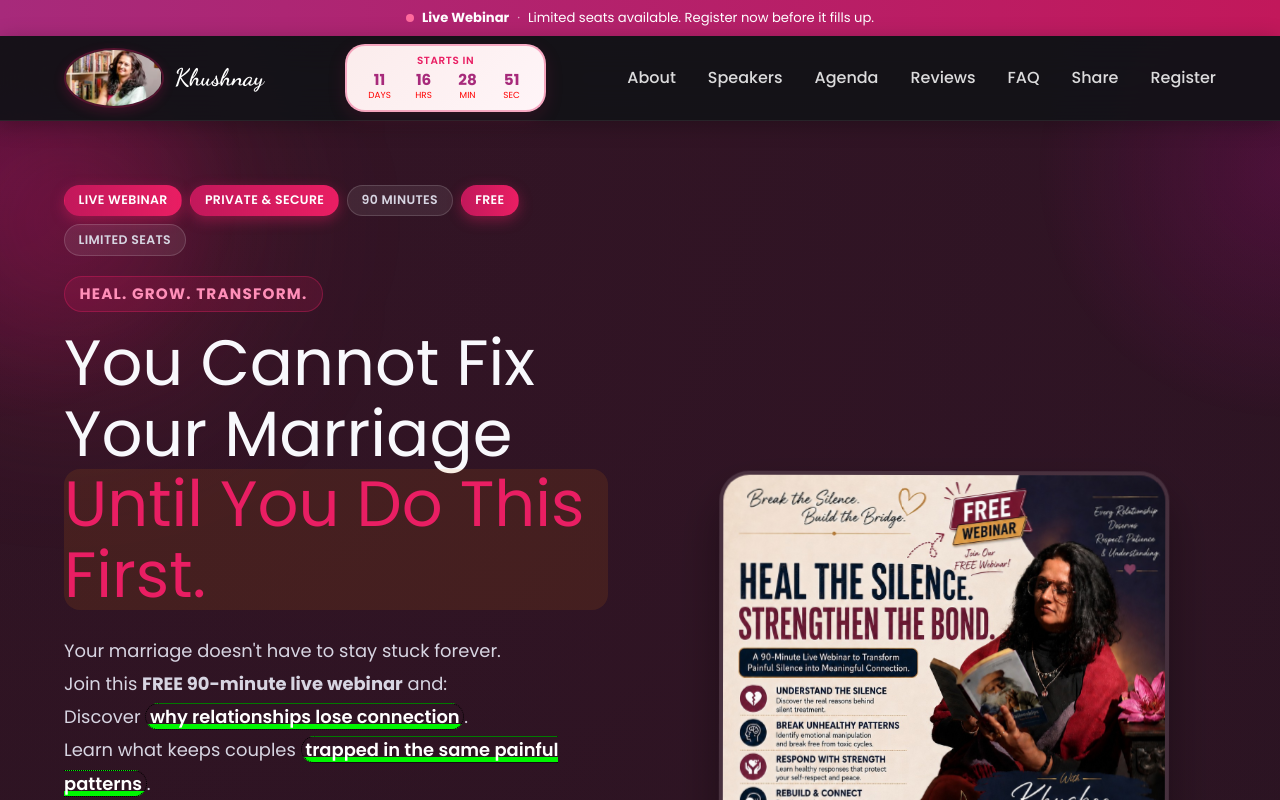
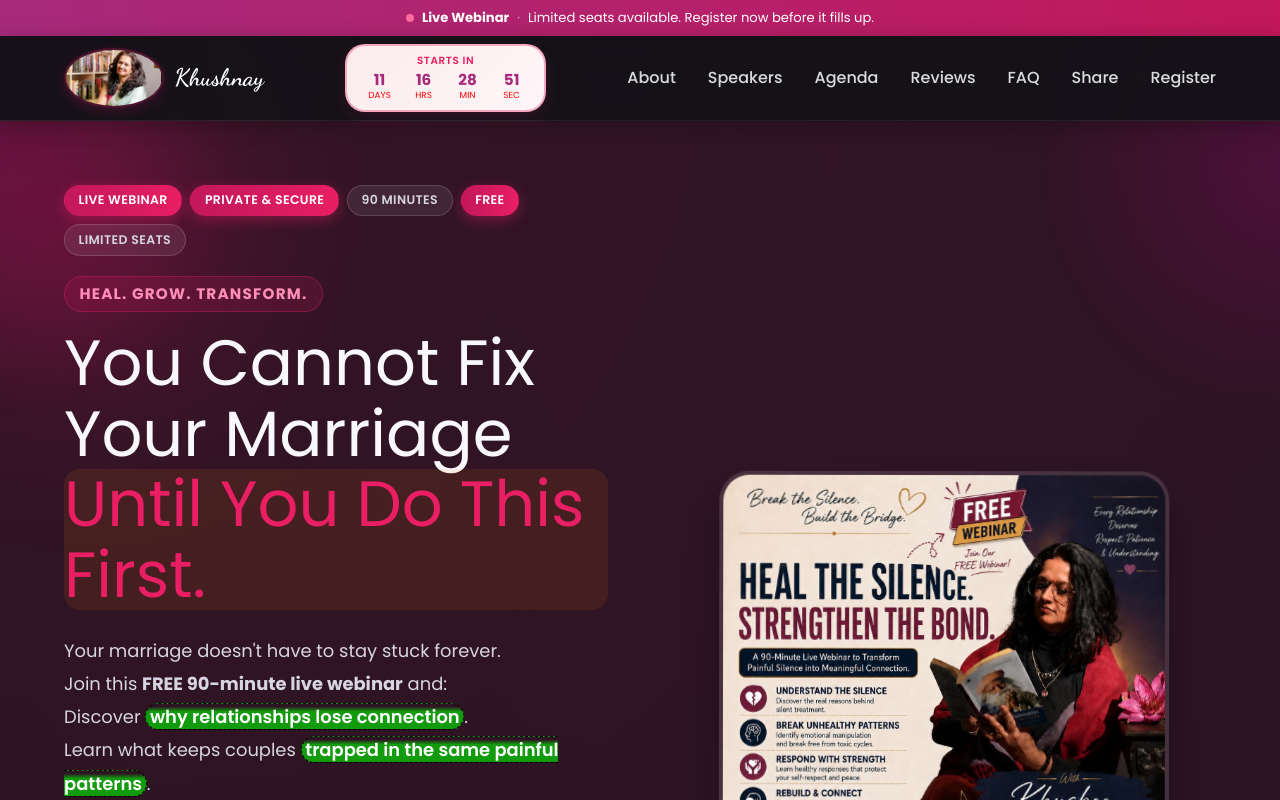
Before and after one commit to KaranAgraharee/Webinar_page, a React (Vite) app: page / in a window 1280 px wide. Shown: the top 800 px of the page. Built offline with nearby package versions, Linux system fonts and the light colour scheme; no server answers.

Commit message:
Update App.css

```diff
--- a/src/App.css
+++ b/src/App.css
@@ -440,8 +440,8 @@ body{
   padding: 0 0.2em;
 
   /* Creates a modern half-height fluorescent underline accent */
-  background: linear-gradient(transparent 80%, rgba(0, 245, 0.8) 80%);
-  border:  1px dotted black;
+  background: linear-gradient(transparent 10%, rgba(0, 245, 0, 0.6) 30%);
+  border:  1px dashed black;
   border-radius: 32px;
 }
 .hero-description {
```
